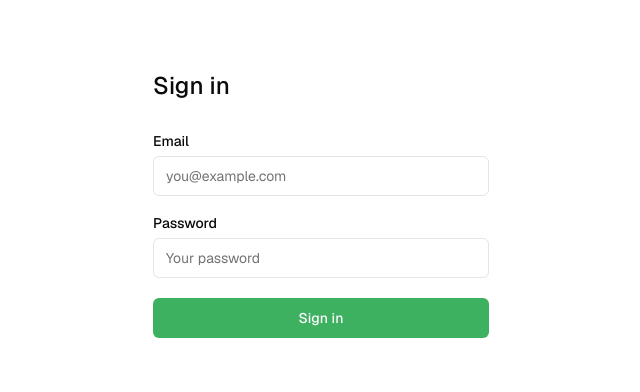
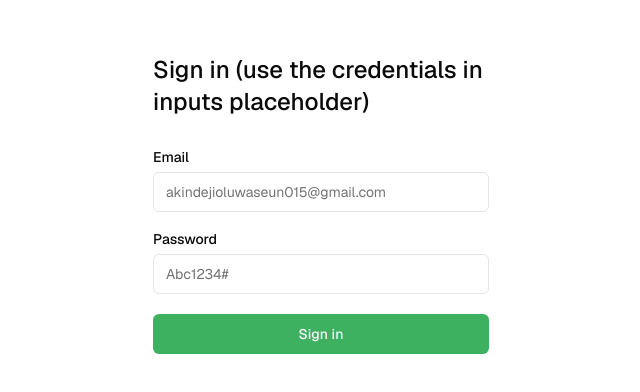
Before and after one commit to thatdeji/StackNotifier, a Next.js app: page /sign-in in a window 1280 px wide. Shown: the part 192-584 px from the top of the page, without its empty margins (319-959 px from the left). Built offline with nearby package versions, Linux system fonts and the light colour scheme.

Commit message:
chore : prefill login details

```diff
--- a/app/(auth)/sign-in/page.tsx
+++ b/app/(auth)/sign-in/page.tsx
@@ -7,17 +7,23 @@ import { Label } from "@/components/ui/label";
 export default function Login({ searchParams }: { searchParams: Message }) {
   return (
     <form className="flex-1 flex justify-center flex-col  w-full">
-      <h1 className="text-2xl font-medium">Sign in</h1>
+      <h1 className="text-2xl font-medium">
+        Sign in (use the credentials in inputs placeholder)
+      </h1>
       <div className="flex flex-col gap-2 [&>input]:mb-3 mt-8">
         <Label htmlFor="email">Email</Label>
-        <Input name="email" placeholder="you@example.com" required />
+        <Input
+          name="email"
+          placeholder="akindejioluwaseun015@gmail.com"
+          required
+        />
         <div className="flex justify-between items-center">
           <Label htmlFor="password">Password</Label>
         </div>
         <Input
           type="password"
           name="password"
-          placeholder="Your password"
+          placeholder="Abc1234#"
           required
         />
         <SubmitButton pendingText="Signing In..." formAction={signInAction}>
```
